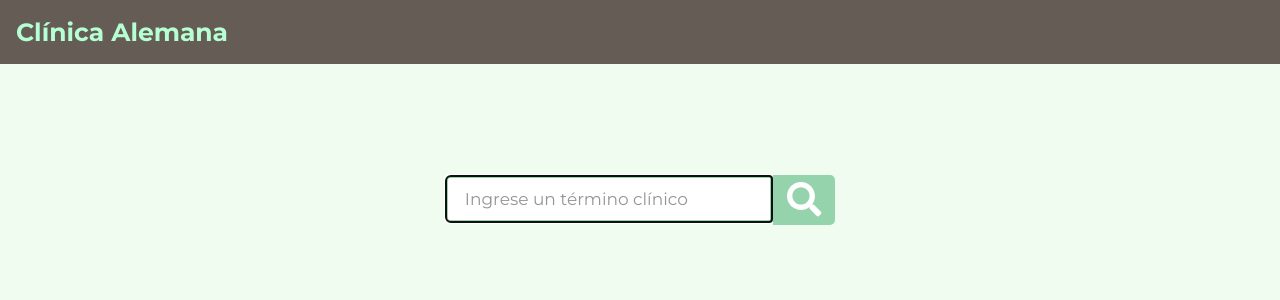
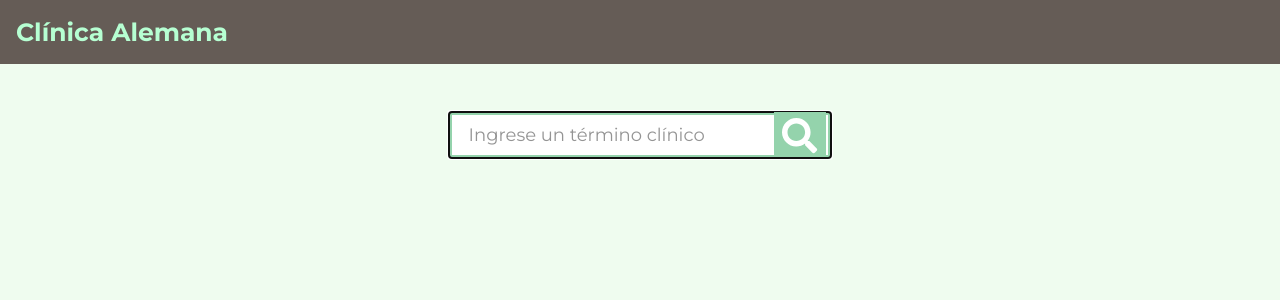
Before and after one commit to sebagutierrez/api-appalemana, an Angular app in the folder frontend/: page / in a window 1280 px wide. Shown: the top 300 px of the page. Built offline with nearby package versions, Linux system fonts and the light colour scheme.

Commit message:
Cambios visuales autocomplete

```diff
--- a/frontend/src/app/components/buscador/buscador.component.css
+++ b/frontend/src/app/components/buscador/buscador.component.css
@@ -1,35 +1,41 @@
 .searchBar {
     display: flex;
-    align-items: center;
-    margin: 1rem;
+    margin: 3rem;
     justify-content: center;
-    height: 30%;
+    /* height: 25%; */
+    /* padding-top: 50px; */
 }
 
 input {
-    border: 3px solid #94d3ac;
+    border: 4px solid #94d3ac;
+    border-style: solid;
+    border-color: #94d3ac;
     font-size: 18px;
-    border-radius: 5px 0 0 5px;
+    border-radius: 3px 3px 3px 3px;
     text-indent: 15px;
-    height: 2.5rem;
+    height: 2.4rem;
     background-color: white;
-}
-
-::placeholder {
-    font-size: 17px;
+    width: 23.3rem;
 }
 
 fa-icon {
-    margin: 5px;
-    font-size: 2.15rem;
+    font-size: 2.2rem;
     color: white;
 }
 
 .searchButton {
-    border: 3px solid;
+    border: 2px;
     border-color: #94d3ac;
     background: #94d3ac;
     border-style: solid;
-    border-radius: 0 5px 5px 0;
+    /* border-radius: 0 3px 3px 0; */
     cursor: pointer;
+    height: 44px;
+    position: absolute;
+    margin-left: 20rem;
 }
+
+.numeroConceptosAutocomplete {
+    margin-top: 15px;
+    margin-left: 10px;
+}
--- a/frontend/src/app/components/buscador/buscador.component.html
+++ b/frontend/src/app/components/buscador/buscador.component.html
@@ -1,7 +1,7 @@
 <div class="searchBar">
     <form [formGroup]='searchForm'>
         <input matInput formControlName='searchInput' [matAutocomplete]="auto" autofocus
-            placeholder="Ingrese un término clínico" size="30" (keyup.enter)="onNewSearch()" value="">
+            placeholder="Ingrese un término clínico" (keyup.enter)="onNewSearch()" value="">
     </form>
 
     <button class="searchButton" type='button'>
@@ -12,12 +12,12 @@
 
 <mat-autocomplete #auto="matAutocomplete">
 
-    <span *ngIf="resultsAutocomplete?.query_autocomplete.length == 500">
+    <small class="numeroConceptosAutocomplete" *ngIf="resultsAutocomplete?.query_autocomplete.length == 500">
         500+
-    </span>
-    <span *ngIf="resultsAutocomplete?.query_autocomplete.length < 500">
+    </small>
+    <small class="numeroConceptosAutocomplete" *ngIf="resultsAutocomplete?.query_autocomplete.length < 500">
         {{ resultsAutocomplete?.query_autocomplete.length }}
-    </span>
+    </small>
 
     <mat-option *ngFor="let result of resultsAutocomplete?.query_autocomplete" [value]="result.termino_preferido">
         {{ result.termino_preferido }}
--- a/frontend/src/app/components/nuevacohorte/nuevacohorte.component.css
+++ b/frontend/src/app/components/nuevacohorte/nuevacohorte.component.css
@@ -48,7 +48,6 @@
 }
 
 fa-icon {
-
     font-size: 2.5rem;
     color: rgb(0, 187, 16);
     margin-left: auto;
@@ -60,7 +59,6 @@ fa-icon {
 }
 
 .iconDisabled {
-
     font-size: 2.5rem;
     color: rgb(90, 90, 90);
     margin-left: auto;
--- a/frontend/src/app/services/cohortes.service.ts
+++ b/frontend/src/app/services/cohortes.service.ts
@@ -55,7 +55,8 @@ export class CohortesService {
         data => console.log(data),
         error => console.log(error),
         () => {
-          this.router.navigateByUrl('/cohortes')
+          this.removeAllFromCohorte(),
+            this.router.navigateByUrl('/cohortes')
         }
       );
   }
```
